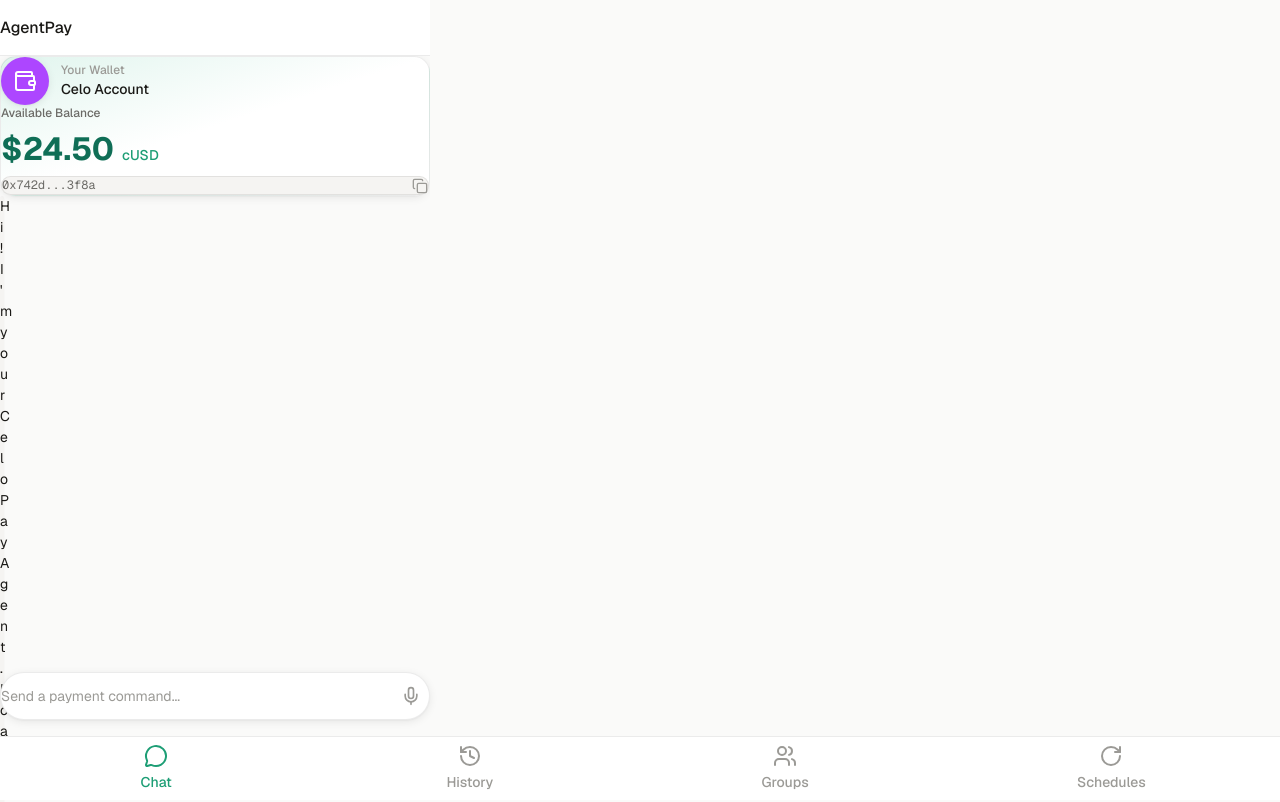
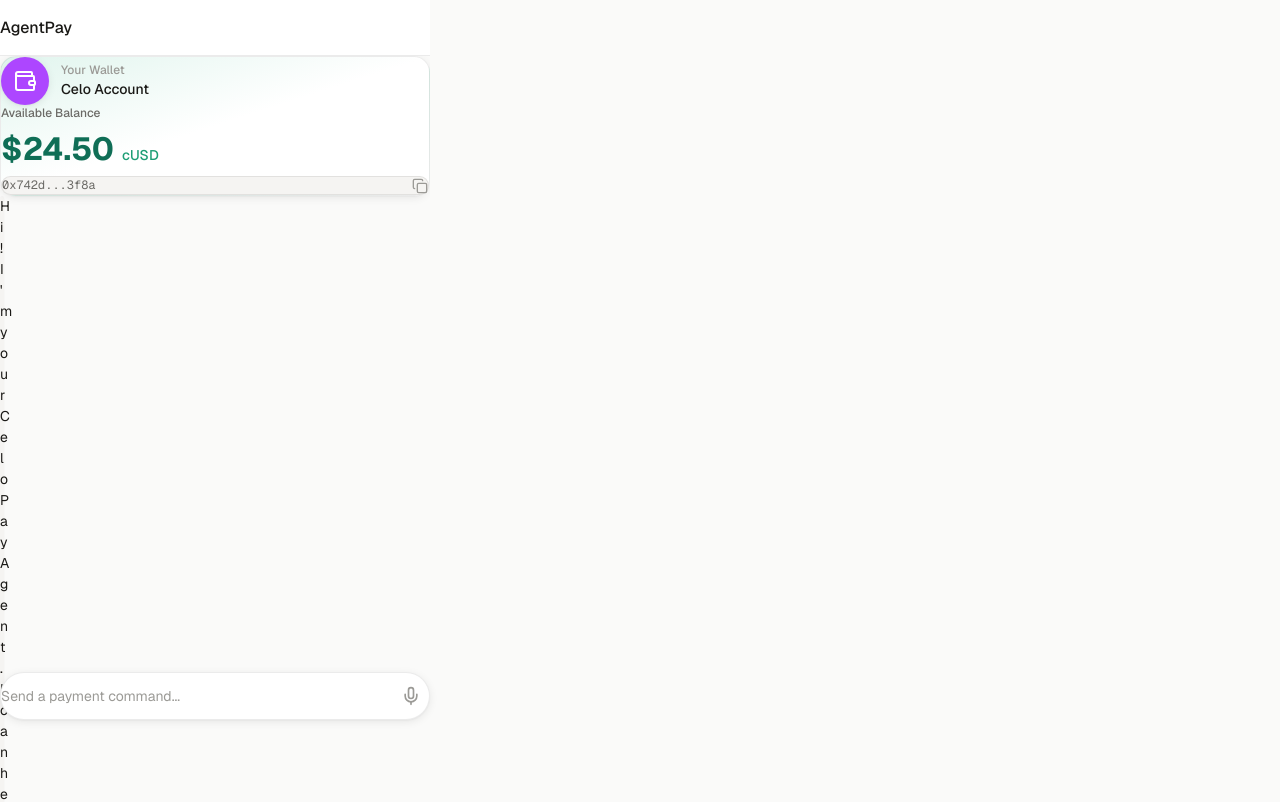
Before and after one commit to hendrakrnm/celoagentpay, a Next.js app: page / in a window 1280 px wide. Shown: the top 802 px of the page. Built offline with nearby package versions, Linux system fonts and the light colour scheme.

Commit message:
feat(celo): refactor BottomNav to in-flow flex item and update active color

```diff
--- a/src/components/layout/BottomNav.tsx
+++ b/src/components/layout/BottomNav.tsx
@@ -15,16 +15,7 @@
   const pathname = usePathname();
 
   return (
-    <nav
-      className="
-        fixed bottom-0 left-0 right-0 z-40
-        bg-[var(--color-surface)] backdrop-blur-[12px]
-        border-t border-[var(--color-border)]
-        flex items-center justify-around
-        h-16 px-4
-        safe-area-inset-bottom
-      "
-    >
+    <nav className="flex-shrink-0 h-16 flex items-center justify-around px-4 bg-[var(--color-surface)] border-t border-[var(--color-border)]">
       {navItems.map(({ href, label, icon: Icon }) => {
         const isActive = pathname === href;
         return (
@@ -32,13 +23,12 @@
             key={href}
             href={href}
             className={`
-              flex flex-col items-center gap-1 px-4 py-2
-              rounded-lg transition-colors duration-150
-              min-h-[44px] min-w-[44px] flex items-center justify-center
-              ${
-                isActive
-                  ? "text-[var(--color-primary)]"
-                  : "text-[var(--color-text-tertiary)] hover:text-[var(--color-text-secondary)]"
+              flex flex-col items-center gap-1 px-4 py-2 rounded-lg
+              min-h-[44px] min-w-[44px] justify-center
+              transition-colors duration-150
+              ${isActive
+                ? "text-blue-600"
+                : "text-[var(--color-text-tertiary)] hover:text-[var(--color-text-secondary)]"
               }
             `}
           >
```
